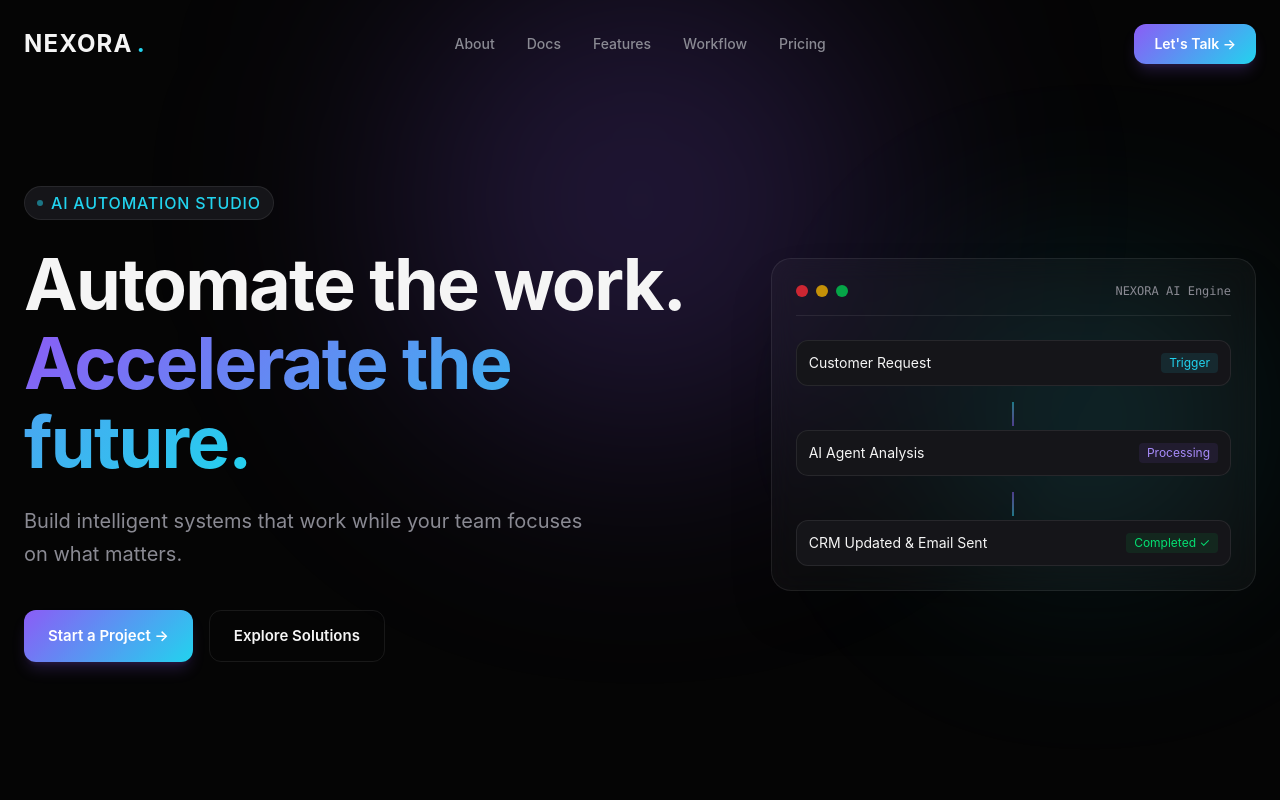
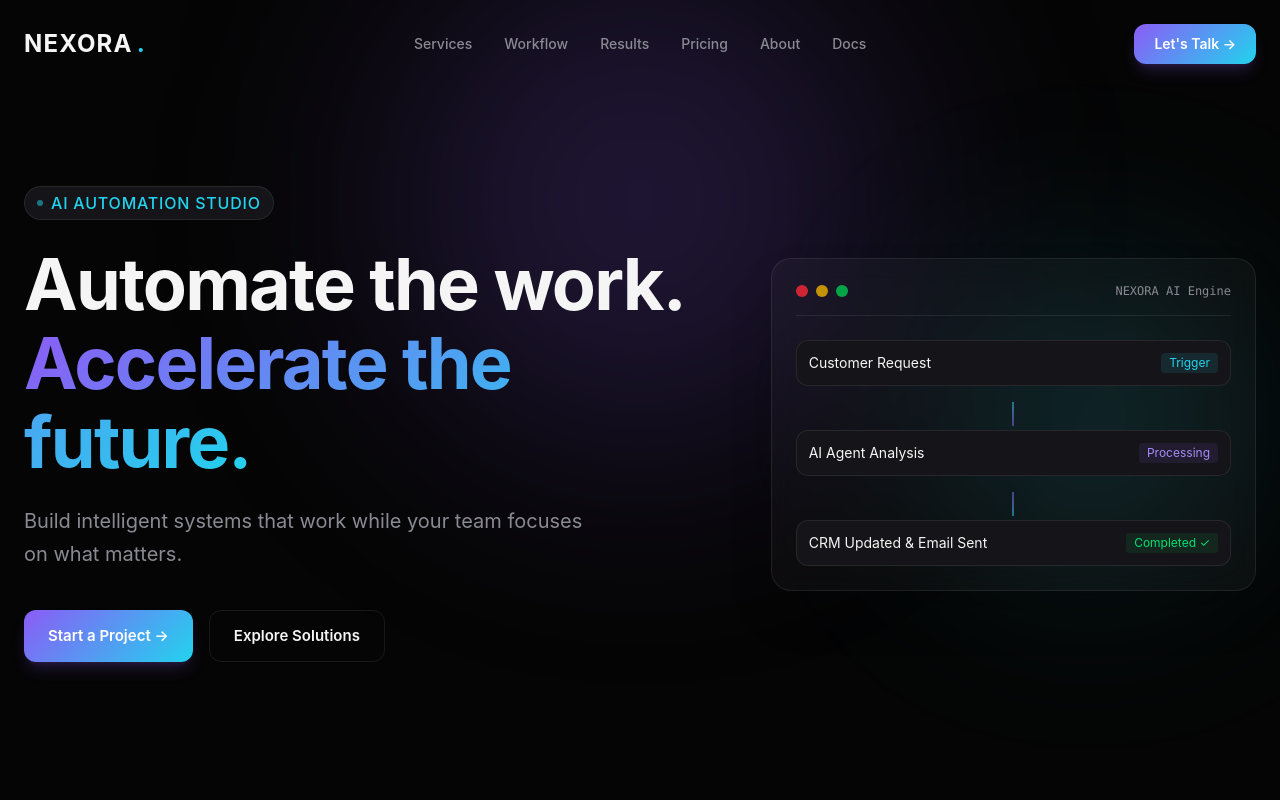
Before and after one commit to devheshmati/Landingpage_NEXORA, a Nuxt app in the folder frontend/: page / in a window 1280 px wide. Shown: the top 800 px of the page. Built offline with nearby package versions, Linux system fonts and the light colour scheme.

Commit message:
some updates

```diff
--- a/frontend/app/components/layouts/Header.vue
+++ b/frontend/app/components/layouts/Header.vue
@@ -14,8 +14,9 @@ const handleScroll = () => {
 
 // nav links
 const landingPageSectionLink = [
-  { name: "Features", href: "#features" },
+  { name: "Services", href: "#services" },
   { name: "Workflow", href: "#workflow" },
+  { name: "Results", href: "#results" },
   { name: "Pricing", href: "#pricing" },
 ];
 
@@ -56,14 +57,6 @@ onUnmounted(() => {
       <nav
         class="hidden md:flex items-center gap-8 text-sm font-medium text-muted-text"
       >
-        <NuxtLink
-          v-for="link in mainPages"
-          :to="link.path"
-          class="hover:text-main-text transition-colors"
-        >
-          {{ link.name }}
-        </NuxtLink>
-
         <a
           v-if="isHomePage"
           v-for="link in landingPageSectionLink"
@@ -72,6 +65,14 @@ onUnmounted(() => {
         >
           {{ link.name }}
         </a>
+
+        <NuxtLink
+          v-for="link in mainPages"
+          :to="link.path"
+          class="hover:text-main-text transition-colors"
+        >
+          {{ link.name }}
+        </NuxtLink>
       </nav>
 
       <!-- Desktop CTA Button -->
--- a/frontend/app/components/sections/WorkflowSection.vue
+++ b/frontend/app/components/sections/WorkflowSection.vue
@@ -39,7 +39,7 @@ onUnmounted(() => {
 </script>
 
 <template>
-  <section id="process" class="py-section relative overflow-hidden">
+  <section id="workflow" class="py-section relative overflow-hidden">
     <!-- Ambient Background Glow -->
     <div
       class="absolute top-1/2 left-1/2 -translate-x-1/2 -translate-y-1/2 w-[600px] h-[300px] bg-primary/10 rounded-full blur-[140px] pointer-events-none"
```
